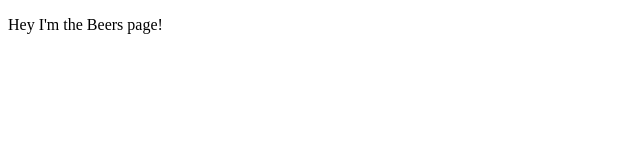
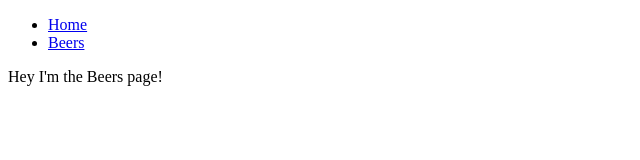
Before and after one commit to samueljmillward/blogGatsby, a Gatsby site: page /beers in a window 1280 px wide. Shown: the whole page, without its empty margins (0-640 px from the left). Built offline with nearby package versions, Linux system fonts and the light colour scheme; Gatsby itself is replaced by a stand-in of ours.

```diff
--- /dev/null
+++ b/src/components/Nav.js
@@ -0,0 +1,16 @@
+import React from 'react';
+
+const Nav = () => (
+  <nav>
+    <ul>
+      <li>
+        <a href="/">Home</a>
+      </li>
+      <li>
+        <a href="/beers">Beers</a>
+      </li>
+    </ul>
+  </nav>
+);
+
+export default Nav;
--- a/src/pages/beers.js
+++ b/src/pages/beers.js
@@ -1,7 +1,9 @@
 import React from 'react';
+import Nav from '../components/Nav';
 
 const BeersPage = () => (
   <div>
+    <Nav />
     <p>Hey I'm the Beers page!</p>
   </div>
 );
--- a/src/pages/index.js
+++ b/src/pages/index.js
@@ -1,7 +1,9 @@
 import React from 'react';
+import Nav from '../components/Nav';
 
 const HomePage = () => (
   <div>
+    <Nav />
     <p>hey I'm a home page!</p>
   </div>
 );
--- a/src/pages/slice.js
+++ b/src/pages/slice.js
@@ -1,4 +1,5 @@
 import React from 'react';
+import Nav from '../components/Nav';
 
 const SlicePage = () => (
   <div>
```
Also changed, not shown: package.json (line endings or trailing spaces), 1 other file.
